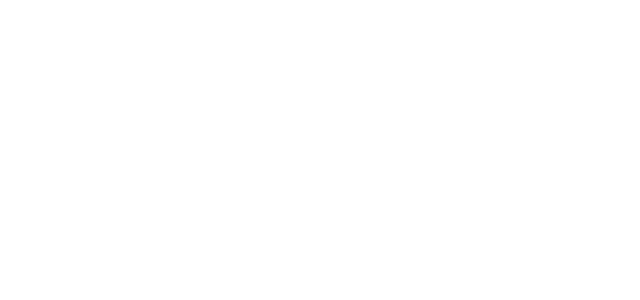
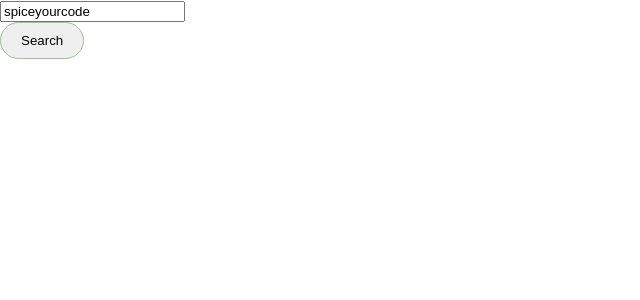
Before and after one commit to spiceyourcode/25-react, a React (Vite) app: page / in a window 1280 px wide. Shown: the top 300 px of the page, without its empty margins (0-640 px from the left). Built offline with nearby package versions, Linux system fonts and the light colour scheme.

Commit message:
Adding the github profile input management

```diff
--- a/src/App.jsx
+++ b/src/App.jsx
@@ -11,6 +11,7 @@
 import Tabs from "./components/custom-tabs/tabs";
 import TabsTest from "./components/custom-tabs/tab-test";
 import Modaltest from "./components/custom-modal-popup/modal-test";
+import GitHubProfileFinder from "./components/github-profile";
 function App() {
   return (
     <>
@@ -32,6 +33,7 @@
       <TabsTest/>
      <Modaltest/>
       */}
+      <GitHubProfileFinder/>
     </>
   );
 }
--- /dev/null
+++ b/src/components/github-profile/index.jsx
@@ -0,0 +1,21 @@
+import { useState } from "react";
+
+export default function GitHubProfileFinder() {
+    const [userName, setUserName] = useState("spiceyourcode")
+    function handleSubmit() {
+    }
+
+    return (
+        <div className="github-profile-container">
+            <div className="input-wrapper">
+                <input
+                    type="text"
+                    placeholder="Search Github Username.."
+                    value={userName}
+                    onChange={(e) => setUserName(e.target.value)}
+                />
+            </div>
+            <button onClick={handleSubmit}>Search</button>
+        </div>
+    )
+}
```
